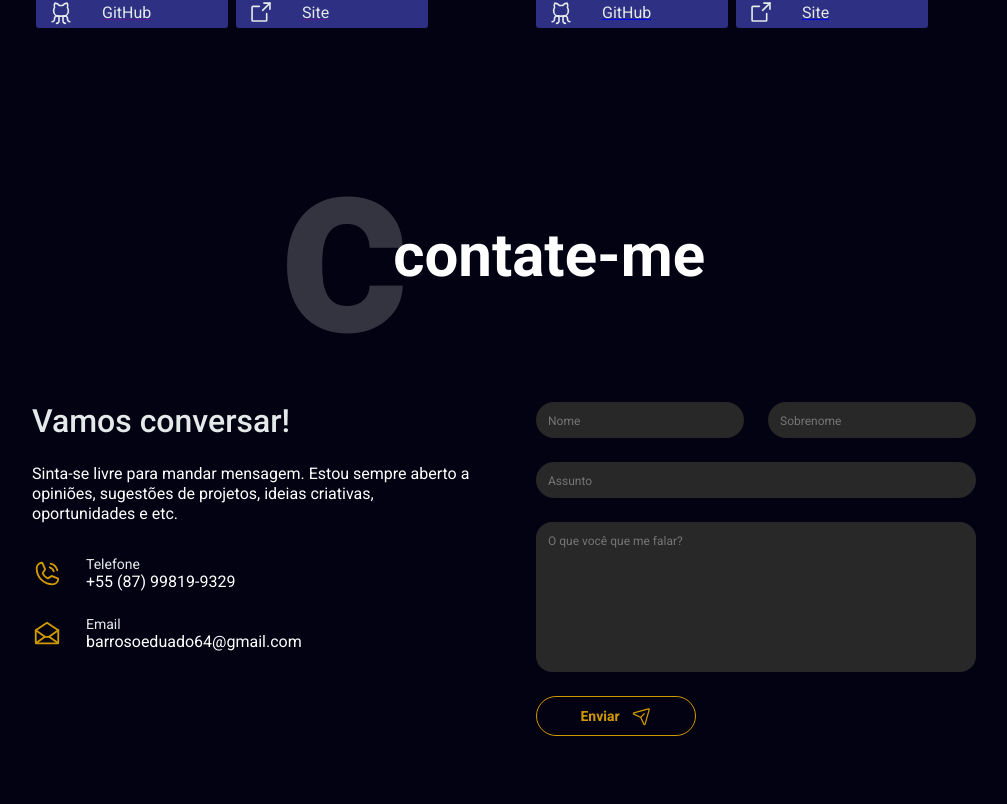
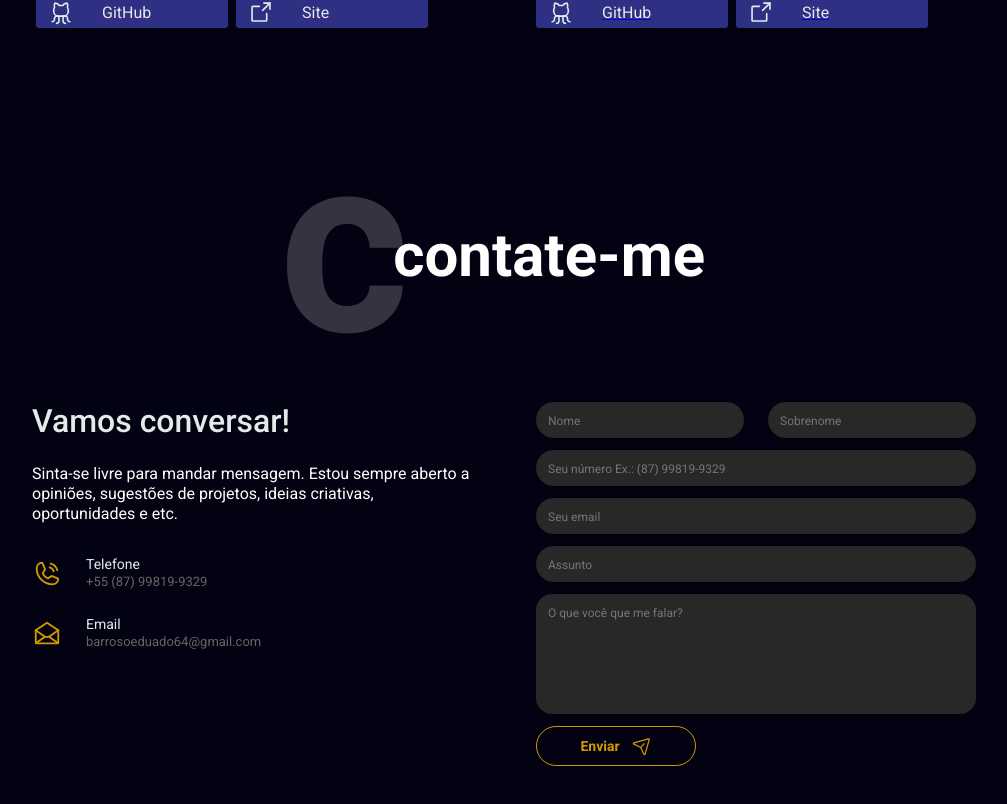
Before and after one commit to Eduardo-BarrosoS/portfolio, a React (Vite) app in the folder client/: page / in a window 1280 px wide. Shown: the part 3619-4423 px from the top of the page, without its empty margins (108-1115 px from the left). Built offline with nearby package versions, Linux system fonts and the light colour scheme.

Commit message:
Create the Form but the request e failed

```diff
--- a/client/package.json
+++ b/client/package.json
@@ -9,12 +9,16 @@
     "preview": "vite preview"
   },
   "dependencies": {
+    "@hookform/resolvers": "^2.9.10",
+    "axios": "^1.2.1",
     "date-fns": "^2.29.3",
     "phosphor-react": "^1.4.1",
     "react": "^18.2.0",
     "react-dom": "^18.2.0",
+    "react-hook-form": "^7.40.0",
     "react-router-dom": "^6.4.4",
-    "styled-components": "^5.3.6"
+    "styled-components": "^5.3.6",
+    "zod": "^3.19.1"
   },
   "devDependencies": {
     "@types/react": "^18.0.24",
--- /dev/null
+++ b/client/src/api/axios.ts
@@ -0,0 +1,5 @@
+import axios from "axios"
+
+export const api = axios.create({
+    baseURL: "http://localhost:3333"
+})
--- a/client/src/sections/ContateMe/index.tsx
+++ b/client/src/sections/ContateMe/index.tsx
@@ -1,9 +1,40 @@
 import { EnvelopeOpen, PaperPlaneTilt, PhoneCall } from "phosphor-react"
+import { useForm } from "react-hook-form";
 import { Title } from "../../components/Title"
 import {  FirstInformation    , ContateMeContainer, FormContainer, Phone, Email } from "./styles"
+import { zodResolver } from '@hookform/resolvers/zod'
+import * as  zod from "zod"
+import { api } from "../../api/axios";
 
+const contactFormSchema = zod.object({
+    senderNumber: zod.string(),
+	email: zod.string().email(),
+	name: zod.string(),
+	lastName: zod.string(),
+	subject: zod.string(),
+	message: zod.string(),
+})
+
+type ContactFormType = zod.infer<typeof contactFormSchema>
 
 export const ContateMe = () => {
+
+    const { register, handleSubmit, reset, getValues } = useForm<ContactFormType>({
+        resolver: zodResolver(contactFormSchema)
+    });
+
+    function sendMessage() {
+        const datas = getValues()
+        console.log(datas)
+
+        api.post("/", JSON.stringify(datas))
+    }
+
+    function handleFormSubmit() {
+        sendMessage()
+        // reset()
+    }
+
     return (
          <ContateMeContainer>
              <Title title="contate-me" />
@@ -33,14 +64,17 @@ export const ContateMe = () => {
                         </Email>
                     </div>
                 </FirstInformation>
-                <FormContainer>
+                <FormContainer onSubmit={handleSubmit(handleFormSubmit)}>
                     <div>
-                        <input type="text" placeholder="Nome" />
-                        <input type="text" placeholder="Sobrenome" />
+                        <input type="text" {...register("name")}  placeholder="Nome" />
+                        <input type="text" {...register("lastName")} placeholder="Sobrenome" />
                     </div>
 
-                    <input type="text" placeholder="Assunto" />
-                    <textarea placeholder="O que você que me falar?"></textarea>
+                    <input type="tel" {...register("senderNumber")} placeholder="Seu número Ex.: (87) 99819-9329" />
+                    <input type="email" {...register("email")} placeholder="Seu email" />
+
+                    <input type="text" {...register("subject")} placeholder="Assunto" />
+                    <textarea placeholder="O que você que me falar?" {...register("message")} ></textarea>
 
                     <button type="submit"> Enviar <PaperPlaneTilt size={20} />  </button>
 
--- a/client/src/sections/ContateMe/styles.ts
+++ b/client/src/sections/ContateMe/styles.ts
@@ -31,7 +31,7 @@ export const FormContainer = styled.form`
     width: 44rem;
     display: flex;
     flex-direction: column;
-    gap: 2.4rem;
+    gap: 1.2rem;
 
     div {
         width: 100%;
@@ -48,7 +48,7 @@ export const FormContainer = styled.form`
 
     textarea {
         padding-top: 1.2rem;
-        height: 15rem;
+        height: 12rem;
         border-radius: 1.6rem;
         resize: none;
     }
@@ -101,9 +101,9 @@ export const Phone = styled.div`
             color: ${props => props.theme["gray-100"]};
             font-size: 1.4rem;
         }
-        spam {
+        span {
             color: ${props => props.theme["gray-500"]};
-            font-size: 1.2rem;
+            font-size: 1.3rem;
         }
     }
     `
```
Also changed, not shown: 2 other files (tests, documents, lock files or other folders).
